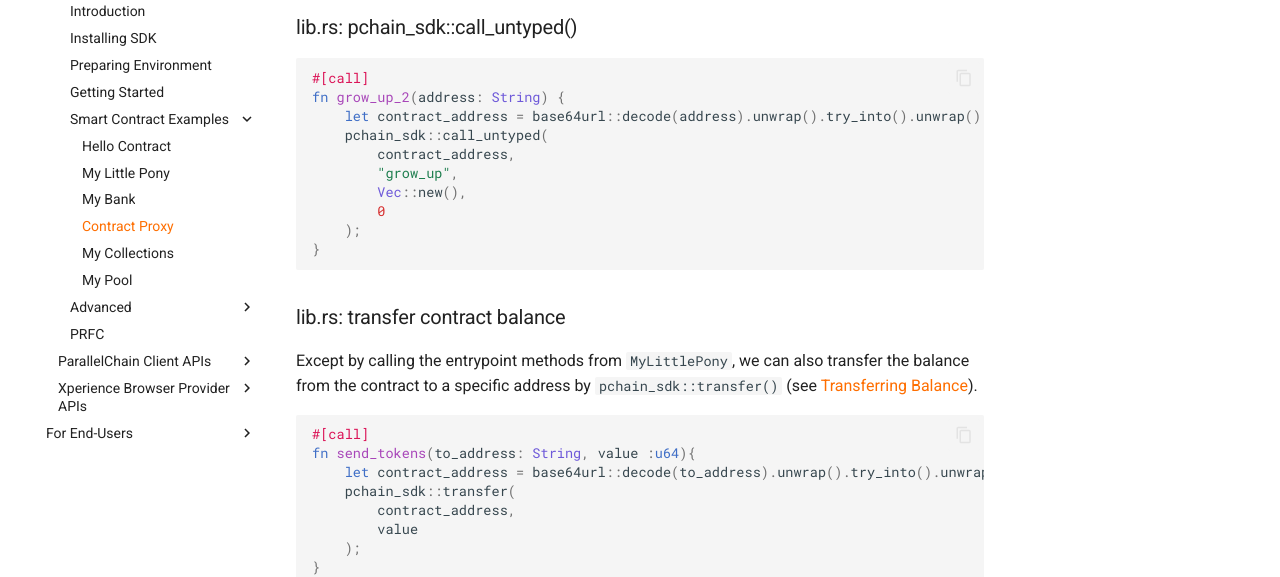
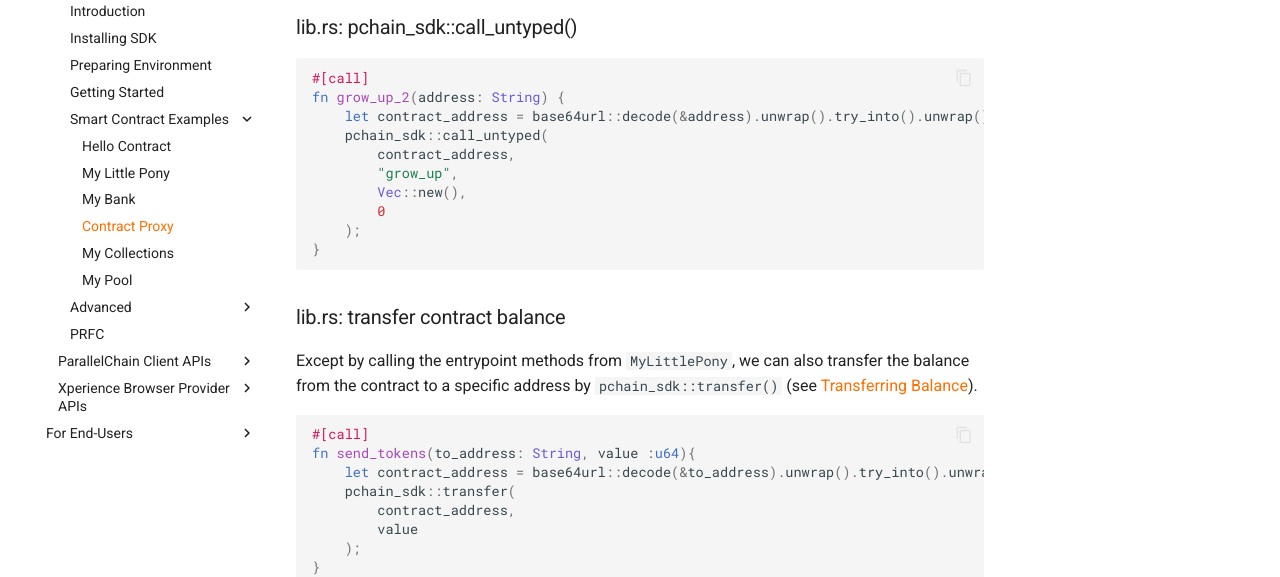
Before and after one commit to parallelchain-io/parallelchain-docs, an MkDocs documentation site: the page built from docs/for_developers/smart_contracts/smart_contract_examples/4_contract_proxy.md, in a window 1280 px wide and 900 px high, scrolled down 1272 px. Shown: the part 223-800 px from the top of the window. Built offline with MkDocs 1.6.1 and Material for MkDocs 9.7.7, drawn with Linux system fonts in a browser that asks for light colours; comment, search, counter and statistics services are not loaded.

````diff
--- a/docs/for_developers/smart_contracts/smart_contract_examples/4_contract_proxy.md
+++ b/docs/for_developers/smart_contracts/smart_contract_examples/4_contract_proxy.md
@@ -63,7 +63,7 @@ address does not need to be hard-coded in the contract.
 ```rust
 #[call]
 fn grow_up_2(address: String) {
-    let contract_address = base64url::decode(address).unwrap().try_into().unwrap();
+    let contract_address = base64url::decode(&address).unwrap().try_into().unwrap();
     pchain_sdk::call_untyped(
         contract_address,
         "grow_up",
@@ -80,7 +80,7 @@ contract to a specific address by `pchain_sdk::transfer()` (see [Transferring Ba
 ```rust
 #[call]
 fn send_tokens(to_address: String, value :u64){
-    let contract_address = base64url::decode(to_address).unwrap().try_into().unwrap();
+    let contract_address = base64url::decode(&to_address).unwrap().try_into().unwrap();
     pchain_sdk::transfer(
         contract_address,
         value
````
